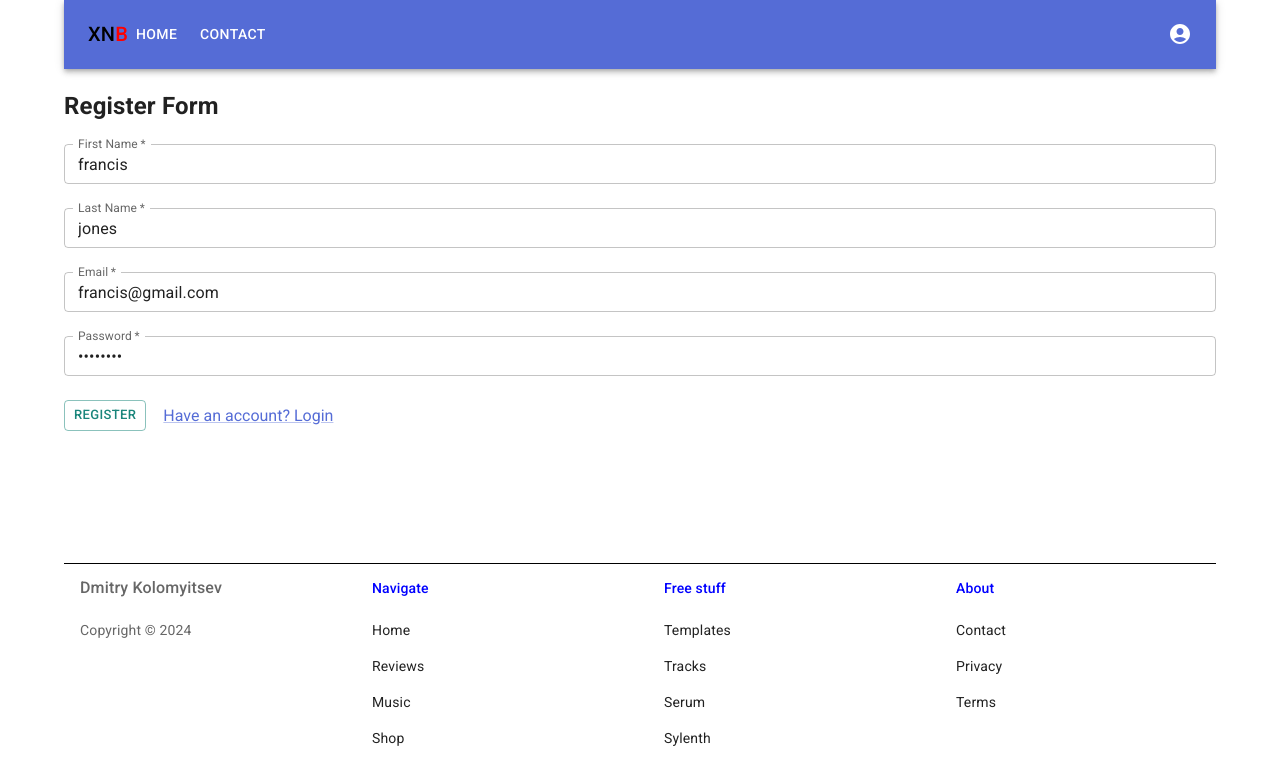
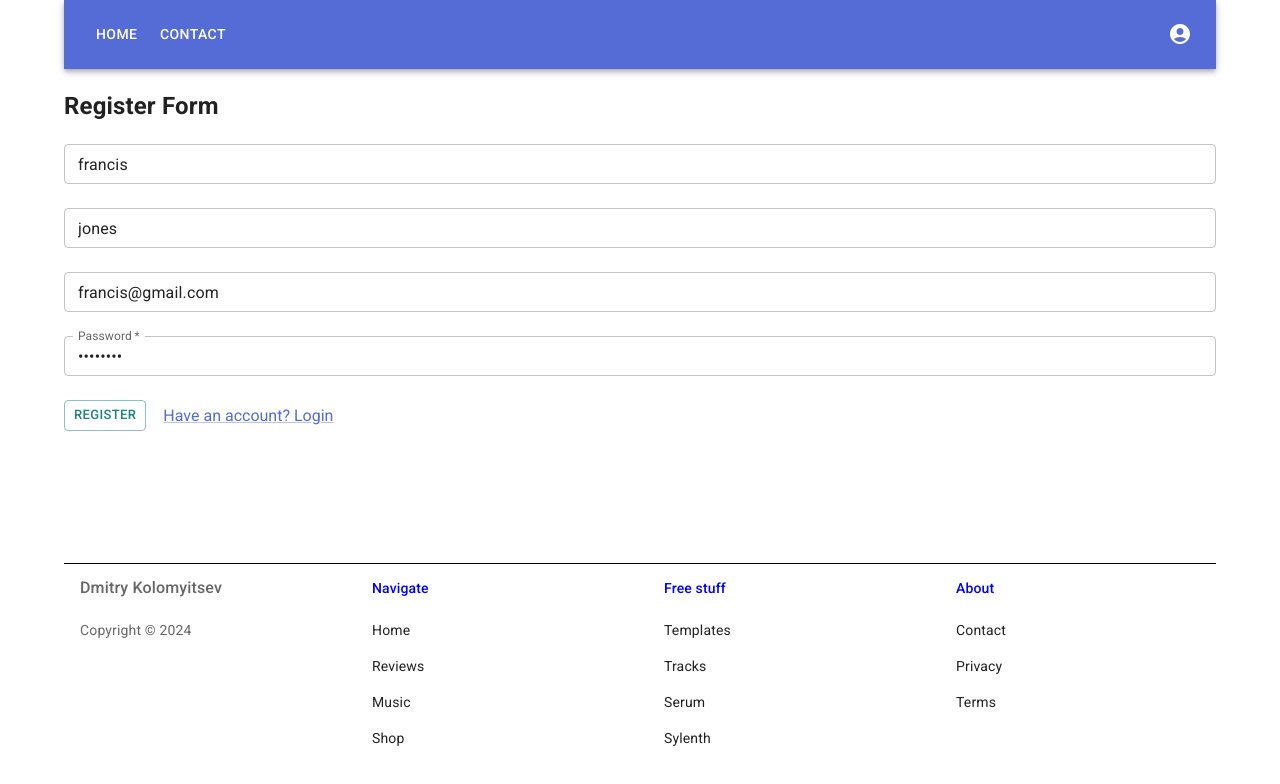
Before and after one commit to Dkolomy/firebase-mui-xnbeats, a React (Create React App) app: page /login in a window 1280 px wide. Shown: the top 784 px of the page. Built offline with nearby package versions, Linux system fonts and the light colour scheme.

Commit message:
2024-06-23

```diff
--- a/src/App.jsx
+++ b/src/App.jsx
@@ -1,17 +1,16 @@
 import { Navigate, Route, Routes } from "react-router-dom";
-import { Provider } from "react-redux";
 import { Box, Container } from "@mui/material";
+//import { Provider } from "react-redux";
+//import { store } from "./state/store";
 import Header from "./components/Header";
 import Footer from "./components/footer/Footer";
 import Contact from "./components/contact";
 import Home from "./components/home";
 import Login from "./components/login";
 
-import ReduxStore from "./store";
 
 const App = () => {
   return (
-    <Provider store={ReduxStore}>
       <Container maxWidth="lg">
         <Header />
         <Box
@@ -27,7 +26,6 @@ const App = () => {
           <Footer />
         </Box>
       </Container>
-    </Provider>
   );
 };
 
--- a/src/components/Header.jsx
+++ b/src/components/Header.jsx
@@ -39,14 +39,14 @@ const Header = () => {
       <AppBar position="static">
         <Container maxWidth="x1">
           <Toolbar disableGutters>
-            <Link to={"/"} style={{ textDecoration: "none" }}>
+            {/* <Link to={"/"} style={{ textDecoration: "none" }}>
               <Typography sx={{ color: "black" }} variant="h6" component="a">
                 XN
               </Typography>
               <Typography sx={{ color: "red" }} variant="h6" component="a">
                 B
               </Typography>
-            </Link>
+            </Link> */}
             <Box sx={{ flexGrow: 1, display: { xs: "flex", md: "none" } }}>
               <IconButton
                 size="large"
--- a/src/components/login/index.jsx
+++ b/src/components/login/index.jsx
@@ -4,87 +4,101 @@ import { Button, TextField, Link, Divider, Stack } from "@mui/material";
 //import { signInWithEmailAndPassword } from "firebase/auth";
 //import { auth } from "../../utils/firebase";
 //import { registerUser } from "../../store/actions";
-import { useDispatch } from "react-redux";
-import { registerUser, loginUser } from "../../store/reducers/auth";
+import { useDispatch, useSelector } from "react-redux";
+import { registerUser, loginUser } from "../../state/authorization/authSlice";
 
 const Login = () => {
-  const [email, setEmail] = useState("francis@gmail.com");
-  const [password, setPassword] = useState("test1234");
-  const [first, setFirst] = useState("francis");
-  const [last, setLast] = useState("jones");
-
-  const [emailError, setEmailError] = useState(false);
-  const [passwordError, setPasswordError] = useState(false);
-  const [firstError, setFirstError] = useState(false);
-  const [lastError, setLastError] = useState(false);
+  const data = useSelector((state) => state.authUser);
+  const dispatch = useDispatch();
 
   const [loading, setLoading] = useState(false);
   const [register, setRegister] = useState(true);
 
-  const dispatch = useDispatch();
+  // console.log(data.value.email);
+
+  const [userData, setUserData] = useState({
+    email: "francis@gmail.com",
+    password: "test1234",
+    first: "francis",
+    last: "jones",
+  });
+
+  const handleInput = (event) => {
+    let name = event.target.name;
+    let value = event.target.value;
+    setUserData((prevState) => ({
+      ...prevState,
+      [name]: value,
+    }));
+  };
+
+  const handleRegister = (event) => {
+    event.preventDefault();
+    setRegister(!register);
+  };
+
+  // const [emailError, setEmailError] = useState(false);
+  // const [passwordError, setPasswordError] = useState(false);
+  // const [firstError, setFirstError] = useState(false);
+  // const [lastError, setLastError] = useState(false);
 
   const handleSubmit = async (event) => {
     event.preventDefault();
     setLoading(true);
-
-    setEmailError(false);
-    setPasswordError(false);
-    setFirstError(false);
-    setLastError(false);
-
-    if (register) {
-      if (first === "") {
-        setEmailError(true);
-      }
-      if (last === "") {
-        setPasswordError(true);
-      }
-    }
-
-    if (email === "") {
-      setEmailError(true);
-    }
-    if (password === "") {
-      setPasswordError(true);
-    }
-
-    if (register) {
-      if (email && password && first && last) {
-        const formData = {
-          first: first,
-          last: last,
-          email: email,
-          password: email,
-        };
-        dispatch(registerUser(formData));
-        //        console.log(first, last, email, password);
-      }
-    } else {
-      if (email && password) {
-        // await signInWithEmailAndPassword(auth, email, password)
-        //   .then((response) => {
-        //     console.log("Email Verified:", response.user.emailVerified);
-        //     setSnackMessage("Successfully Logged In");
-        //     setOpenSnack(true);
-        //   })
-        //   .catch((error) => {
-        //     // https://firebase.google.com/docs/reference/js/auth
-        //     // readonly INVALID_LOGIN_CREDENTIALS: "auth/invalid-credential";
-        //     const errorCode = error.code;
-        //     //        const errorMessage = error.message;
-        //     //        console.log(errorCode, errorMessage);
-        //     setSnackMessage(errorCode);
-        //     setOpenSnack(true);
-        //   });
-
-        const formData = {
-          email: email,
-          password: password,
-        };
-        dispatch(loginUser(formData));
-        //        console.log(email, password);
-      }
-    }
+    // setEmailError(false);
+    // setPasswordError(false);
+    // setFirstError(false);
+    // setLastError(false);
+    // if (register) {
+    //   if (first === "") {
+    //     setEmailError(true);
+    //   }
+    //   if (last === "") {
+    //     setPasswordError(true);
+    //   }
+    // }
+    // if (email === "") {
+    //   setEmailError(true);
+    // }
+    // if (password === "") {
+    //   setPasswordError(true);
+    // }
+    // if (register) {
+    //   if (email && password && first && last) {
+    //     const formData = {
+    //       first: first,
+    //       last: last,
+    //       email: email,
+    //       password: email,
+    //     };
+    //     dispatch(registerUser(formData));
+    //     //        console.log(first, last, email, password);
+    //   }
+    // } else {
+    //   if (email && password) {
+    //     // await signInWithEmailAndPassword(auth, email, password)
+    //     //   .then((response) => {
+    //     //     console.log("Email Verified:", response.user.emailVerified);
+    //     //     setSnackMessage("Successfully Logged In");
+    //     //     setOpenSnack(true);
+    //     //   })
+    //     //   .catch((error) => {
+    //     //     // https://firebase.google.com/docs/reference/js/auth
+    //     //     // readonly INVALID_LOGIN_CREDENTIALS: "auth/invalid-credential";
+    //     //     const errorCode = error.code;
+    //     //     //        const errorMessage = error.message;
+    //     //     //        console.log(errorCode, errorMessage);
+    //     //     setSnackMessage(errorCode);
+    //     //     setOpenSnack(true);
+    //     //   });
+    //     const formData = {
+    //       email: email,
+    //       password: password,
+    //     };
+    //     dispatch(loginUser(formData));
+    //     //        console.log(email, password);
+    //   }
+    // }
   };
 
   return (
@@ -94,57 +108,61 @@ const Login = () => {
         {register && (
           <>
             <TextField
-              label="First Name"
-              onChange={(e) => setFirst(e.target.value)}
+              placeholder="First Name"
+              onChange={handleInput}
+              name="first"
               required
               variant="outlined"
               color="secondary"
               type="text"
               sx={{ mb: 3 }}
               fullWidth
-              value={first}
-              error={firstError}
+              value={userData.first}
+              // error={firstError}
               size="small"
             />
             <TextField
-              label="Last Name"
-              onChange={(e) => setLast(e.target.value)}
+              placeholder="Last Name"
+              onChange={handleInput}
+              name="last"
               required
               variant="outlined"
               color="secondary"
               type="text"
               sx={{ mb: 3 }}
               fullWidth
-              value={last}
-              error={lastError}
+              value={userData.last}
+              // error={lastError}
               size="small"
             />
           </>
         )}
         <TextField
-          label="Email"
-          onChange={(e) => setEmail(e.target.value)}
+          placeholder="Email"
+          onChange={handleInput}
+          name="email"
           required
           variant="outlined"
           color="secondary"
           type="email"
           sx={{ mb: 3 }}
           fullWidth
-          value={email}
-          error={emailError}
+          value={userData.email}
+          // error={emailError}
           size="small"
         />
         <TextField
           label="Password"
-          onChange={(e) => setPassword(e.target.value)}
+          onChange={handleInput}
+          name="password"
           required
           variant="outlined"
           color="secondary"
           type="password"
           sx={{ mb: 3 }}
           fullWidth
-          value={password}
-          error={passwordError}
+          value={userData.password}
+          // error={passwordError}
           size="small"
         />
         <Stack direction="row" spacing={1}>
@@ -157,11 +175,7 @@ const Login = () => {
             {register ? "Register" : "Login"}
           </Button>
           <Divider orientation="vertical" />
-          <Link
-            size="small"
-            component="button"
-            onClick={(e) => setRegister(!register)}
-          >
+          <Link size="small" component="button" onClick={handleRegister}>
             {register ? "Have an account? Login" : "Need an account? Register"}
           </Link>
         </Stack>
--- a/src/index.js
+++ b/src/index.js
@@ -4,10 +4,13 @@ import { BrowserRouter } from "react-router-dom";
 import CssBaseline from "@mui/material/CssBaseline";
 import { ThemeProvider } from "@mui/material/styles";
 import theme from "./theme";
+import { Provider } from "react-redux";
+import { store } from "./state/store";
 import App from "./App";
 
 ReactDOM.createRoot(document.getElementById("root")).render(
   <React.StrictMode>
+    <Provider store={store}>
       <BrowserRouter>
         <ThemeProvider theme={theme}>
           {/* CssBaseline kickstart an elegant, consistent, and simple baseline to build upon. */}
@@ -15,5 +18,6 @@ ReactDOM.createRoot(document.getElementById("root")).render(
           <App />
         </ThemeProvider>
       </BrowserRouter>
+    </Provider>
   </React.StrictMode>
 );
--- /dev/null
+++ b/src/state/authorization/authSlice.js
@@ -0,0 +1,33 @@
+import { createSlice } from "@reduxjs/toolkit";
+import * as api from "../../api";
+
+const initialState = {
+  value: {
+    email: "francis@gmail.com",
+    password: "test1234",
+    first: "francis",
+    last: "jones",
+  },
+};
+
+const authSlice = createSlice({
+  name: "authorization",
+  initialState,
+  reducers: {
+    registerUser: (state, payload) => {
+      // state.value = api.registerUser(payload);
+      state.value = {};
+      console.log("Register", state.value);
+      //      console.log("Register", api.registerUser(payload));
+    },
+    loginUser: (state, payload) => {
+      // state.value = api.loginUser(payload);
+      state.value = {};
+      console.log("Login", state.value);
+      //      console.log("Login", state.value);
+    },
+  },
+});
+
+export const { registerUser, loginUser } = authSlice.actions;
+export default authSlice.reducer;
--- a/src/store/index.js
+++ b/src/state/store.js
@@ -1,10 +1,10 @@
 // https://www.youtube.com/watch?v=YPVUPpKADb8
 
 import { configureStore } from "@reduxjs/toolkit";
-import authUser from "./reducers/auth";
+import authReducer from "./authorization/authSlice";
 
-export default configureStore({
+export const store = configureStore({
   reducer: {
-    authUser: authUser,
+    authUser: authReducer,
   },
 });
--- a/src/store/reducers/index.js
+++ /dev/null
@@ -1,6 +0,0 @@
-import { combineReducers } from "redux";
-import auth from "./auth";
-
-const appReducers = combineReducers({ auth });
-
-export default appReducers;
```
Also changed, not shown: src/store/reducers/auth.js (deleted, +0 -24 lines), src/state/actions/index.js (renamed from src/store/actions/index.js), src/state/types.js (renamed from src/store/types.js). Lines whose indentation alone changed are shown as unchanged.
